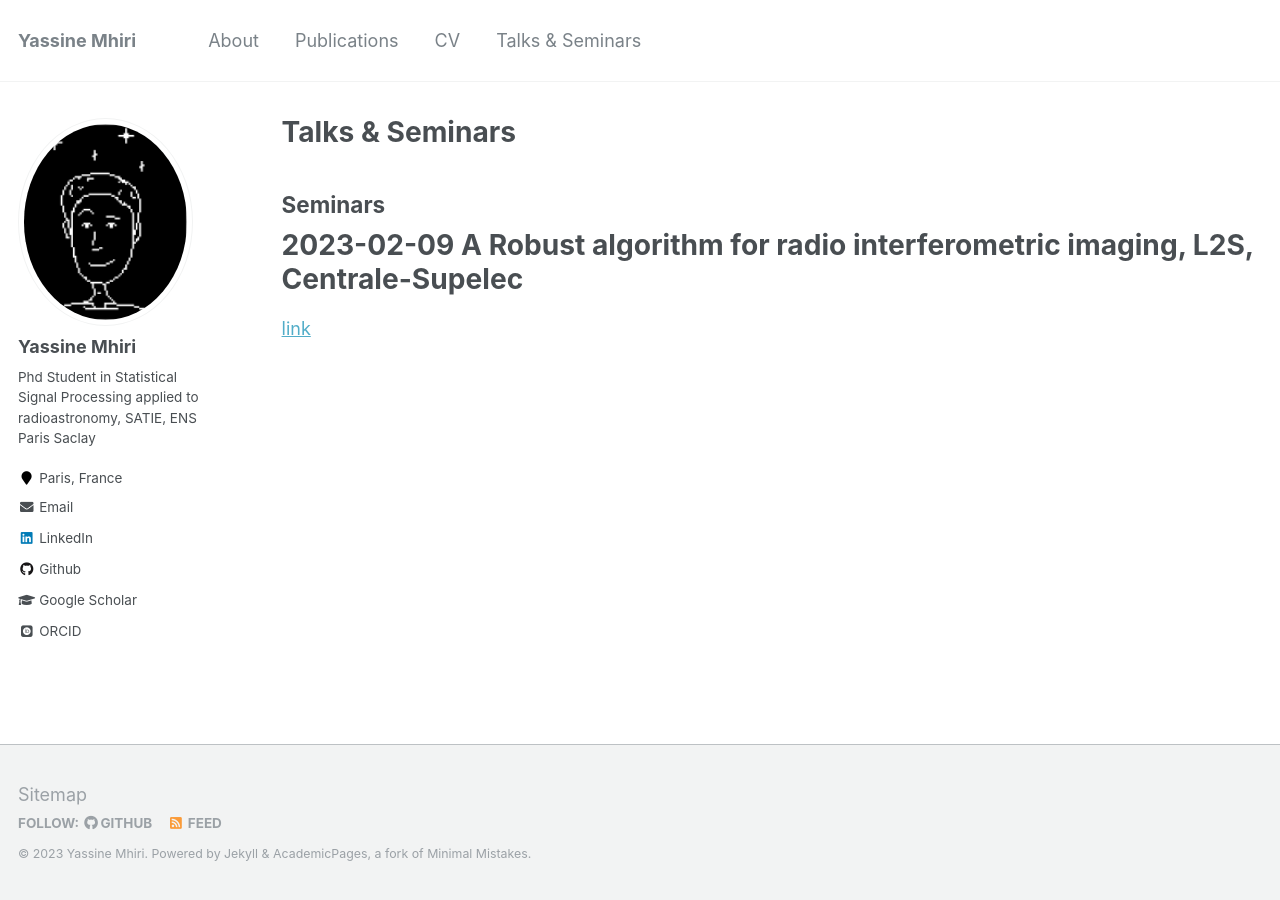
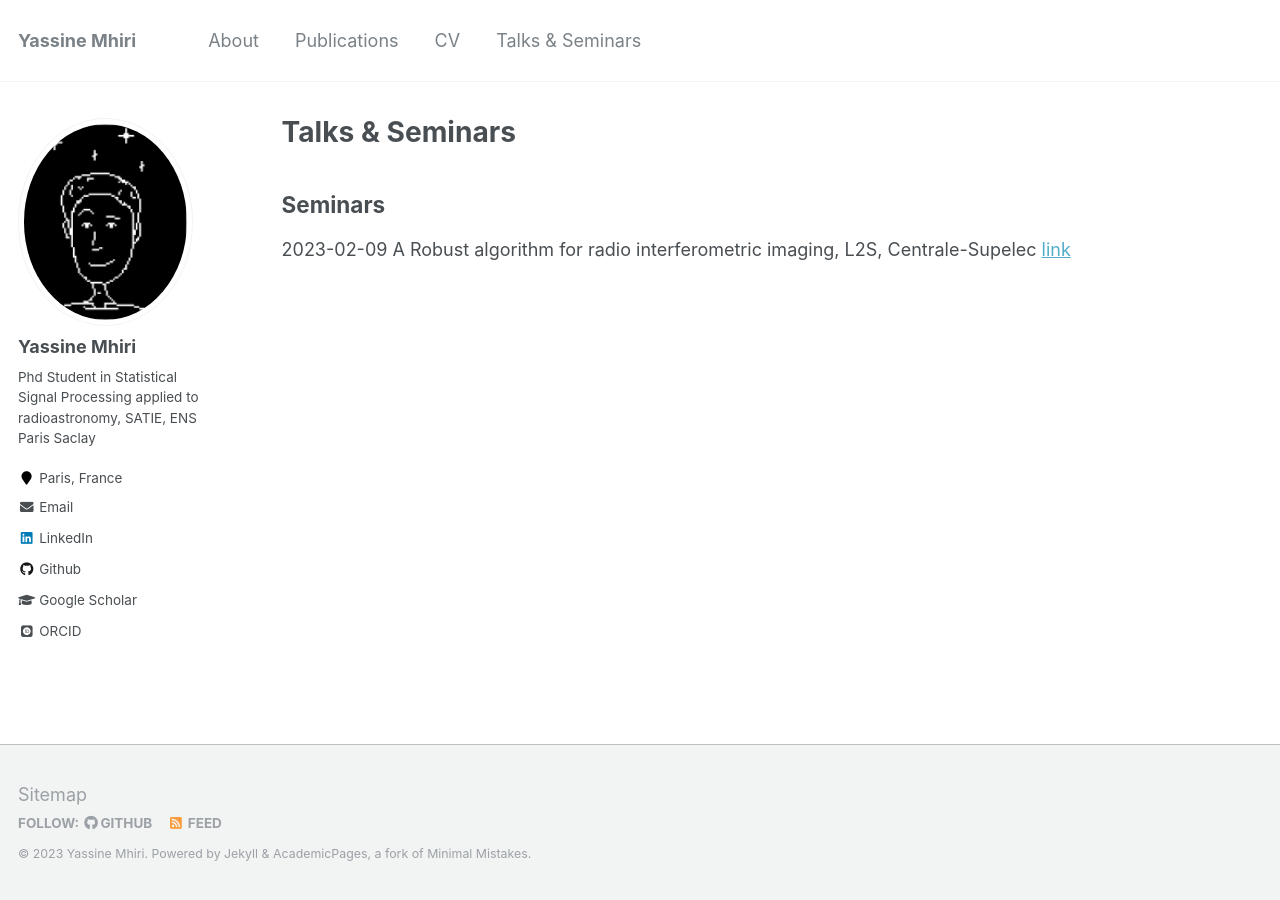
Before and after one commit to y-mhiri/y-mhiri.github.io, a Jekyll site: the page built from _pages/talks-seminars.md, in a window 1280 px wide. Built offline with Jekyll 4.4.1, drawn with Linux system fonts in a browser that asks for light colours; some web fonts are replaced.

```diff
--- a/_pages/talks-seminars.md
+++ b/_pages/talks-seminars.md
@@ -7,5 +7,5 @@ author_profile: true
 
 ## Seminars
 
-# 2023-02-09 A Robust algorithm for radio interferometric imaging, L2S, Centrale-Supelec
+2023-02-09 A Robust algorithm for radio interferometric imaging, L2S, Centrale-Supelec
 [link](https://s3-seminar.github.io/seminars/yassine-mhiri)
```
